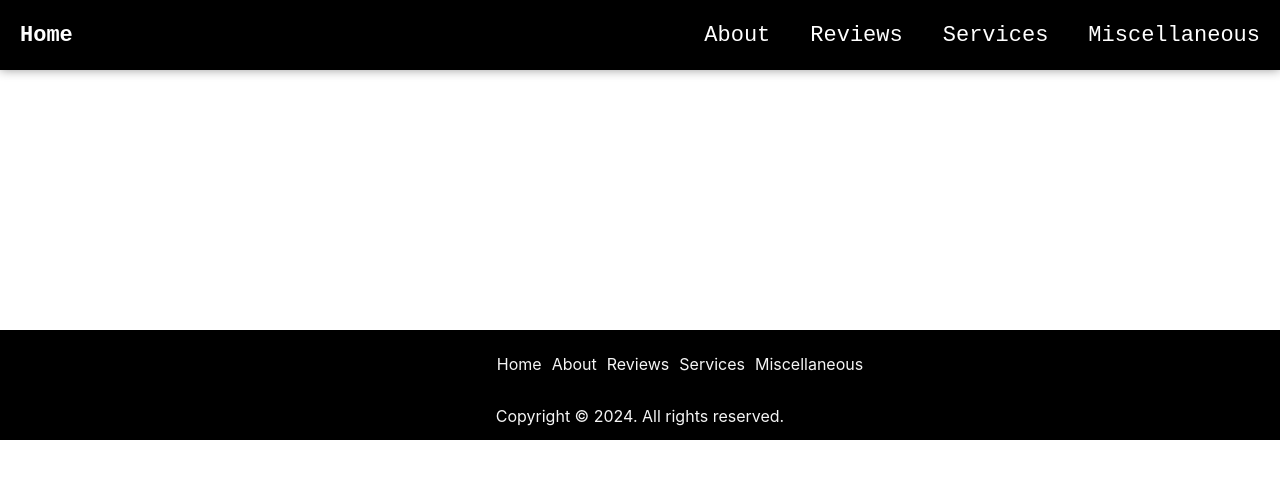
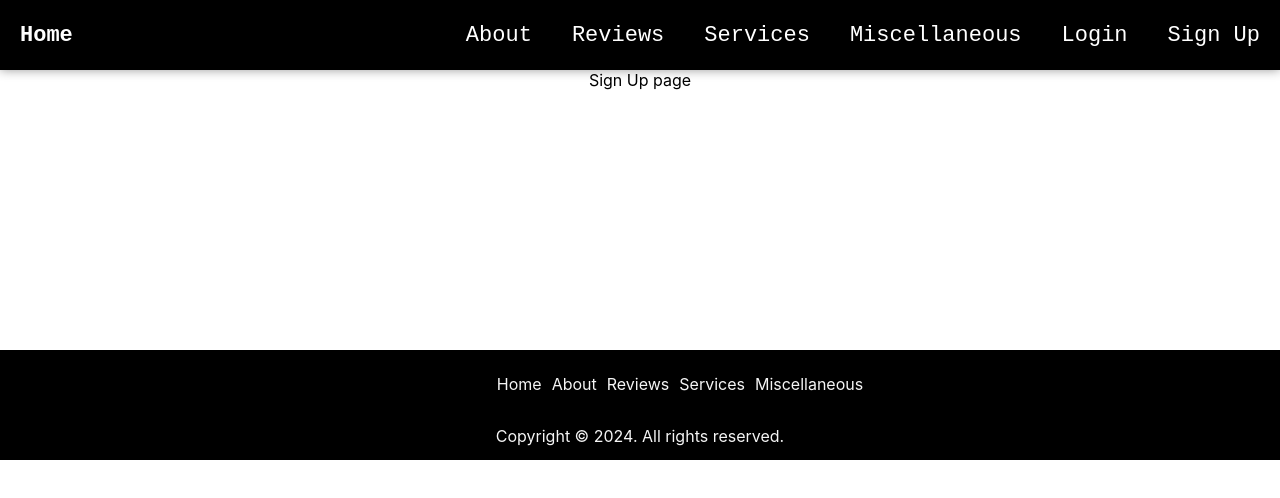
Before and after one commit to davidgazaryan/Huber, a React (Create React App) app: page /signup in a window 1280 px wide. Shown: the top 498 px of the page. Built offline with nearby package versions, Linux system fonts and the light colour scheme.

Commit message:
login/signup

```diff
--- a/src/App.js
+++ b/src/App.js
@@ -7,6 +7,8 @@
 import { Miscellaneous } from './pages/miscellaneous';
 import { Reviews } from './pages/reviews';
 import { Services } from './pages/services';
+import { Login } from './pages/login';
+import { SignUp } from './pages/signup';
 import Footer from './components/footer';
 
 
@@ -22,6 +24,8 @@
                     <Route path = '/miscellaneous' element={<Miscellaneous/>}/>
                     <Route path = '/reviews' element={<Reviews/>}/>
                     <Route path = '/services' element={<Services/>}/>
+                    <Route path='/login' element={<Login/>}/>
+                    <Route path='/signup' element={<SignUp/>}/>
                 </Routes>
             <Footer/>
         </Router>
--- a/src/components/navbar.js
+++ b/src/components/navbar.js
@@ -37,6 +37,8 @@
                     <Link to='/reviews'>Reviews</Link>
                     <Link to='/services'>Services</Link>
                     <Link to='/miscellaneous'>Miscellaneous</Link>
+                    <Link to='/login'>Login</Link>
+                    <Link to='/signup'>Sign Up</Link>
                 </ul>
             </div>
         </div>
--- /dev/null
+++ b/src/pages/login.js
@@ -0,0 +1,9 @@
+import React from "react";
+
+export const Login = () => {
+    return(
+        <div>
+            Login page
+        </div>
+    )
+}
--- /dev/null
+++ b/src/pages/signup.js
@@ -0,0 +1,9 @@
+import React from "react";
+
+export const SignUp = () => {
+    return(
+        <div>
+            Sign Up page
+        </div>
+    )
+}
```
